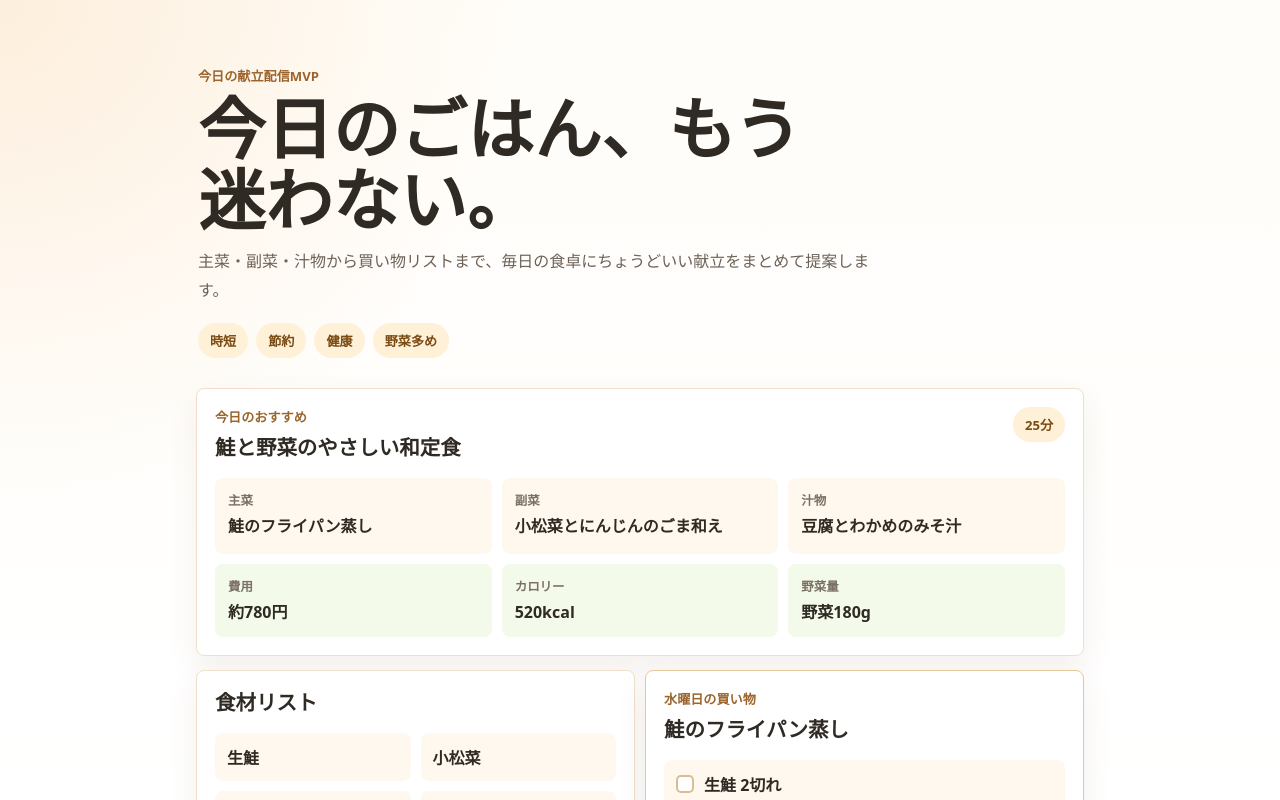
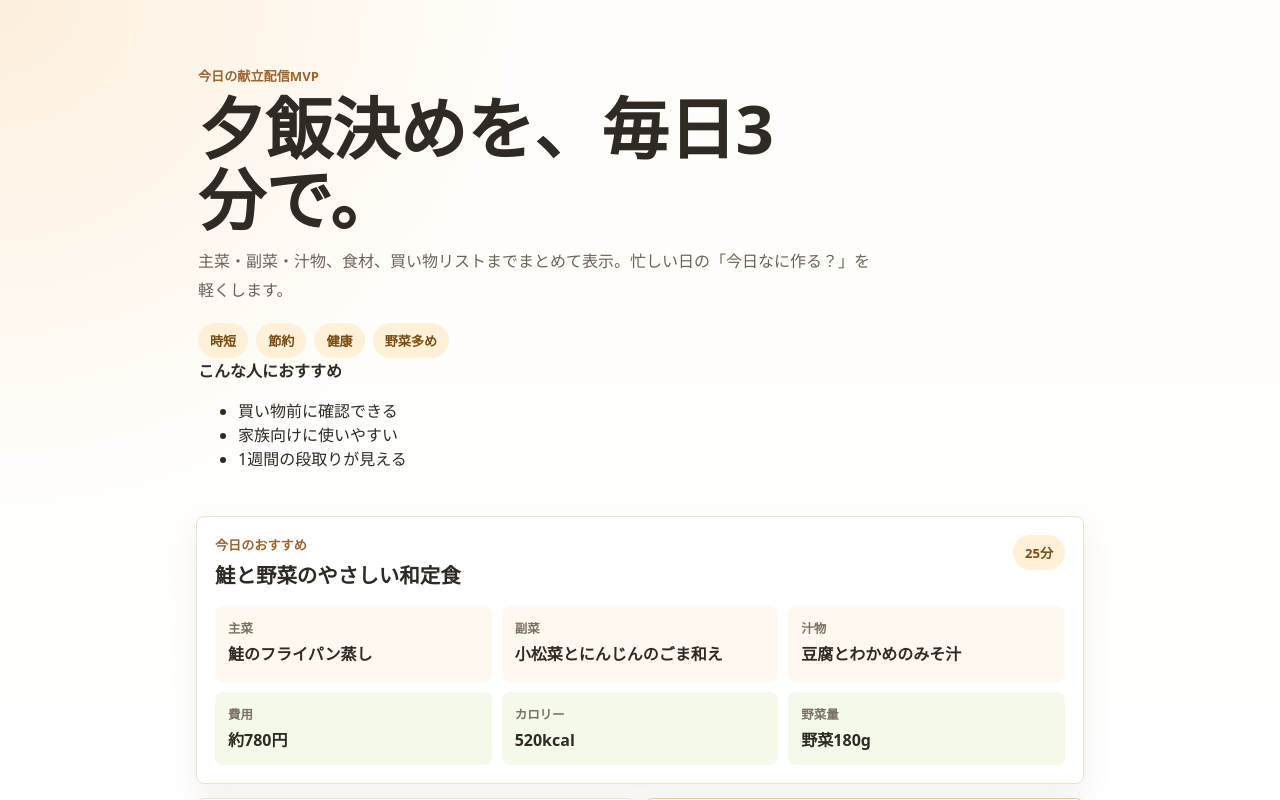
Before and after one commit to hagane990601-ux/20260618, a Next.js app: page / in a window 1280 px wide. Shown: the top 800 px of the page. Built offline with nearby package versions, Linux system fonts and the light colour scheme.

Commit message:
Improve menu MVP landing appeal

```diff
--- a/app/page.tsx
+++ b/app/page.tsx
@@ -70,6 +70,7 @@ const weeklyMenus = [
 ];
 
 const benefits = ["時短", "節約", "健康", "野菜多め"];
+const trustPoints = ["買い物前に確認できる", "家族向けに使いやすい", "1週間の段取りが見える"];
 
 export default function Home() {
   const [selectedDay, setSelectedDay] = useState("水");
@@ -78,15 +79,25 @@ export default function Home() {
   return (
     <main className="page-shell">
       <section className="hero">
+        <div className="hero-copy">
           <p className="eyebrow">今日の献立配信MVP</p>
-        <h1>今日のごはん、もう迷わない。</h1>
+          <h1>夕飯決めを、毎日3分で。</h1>
           <p className="lead">
-          主菜・副菜・汁物から買い物リストまで、毎日の食卓にちょうどいい献立をまとめて提案します。
+            主菜・副菜・汁物、食材、買い物リストまでまとめて表示。忙しい日の「今日なに作る？」を軽くします。
           </p>
           <div className="benefit-row" aria-label="献立の目的">
             {benefits.map((benefit) => (
               <span key={benefit}>{benefit}</span>
             ))}
+          </div>
+        </div>
+        <div className="hero-panel" aria-label="サービスの特徴">
+          <strong>こんな人におすすめ</strong>
+          <ul>
+            {trustPoints.map((point) => (
+              <li key={point}>{point}</li>
+            ))}
+          </ul>
         </div>
       </section>
 
```
Lines whose indentation alone changed are shown as unchanged.
